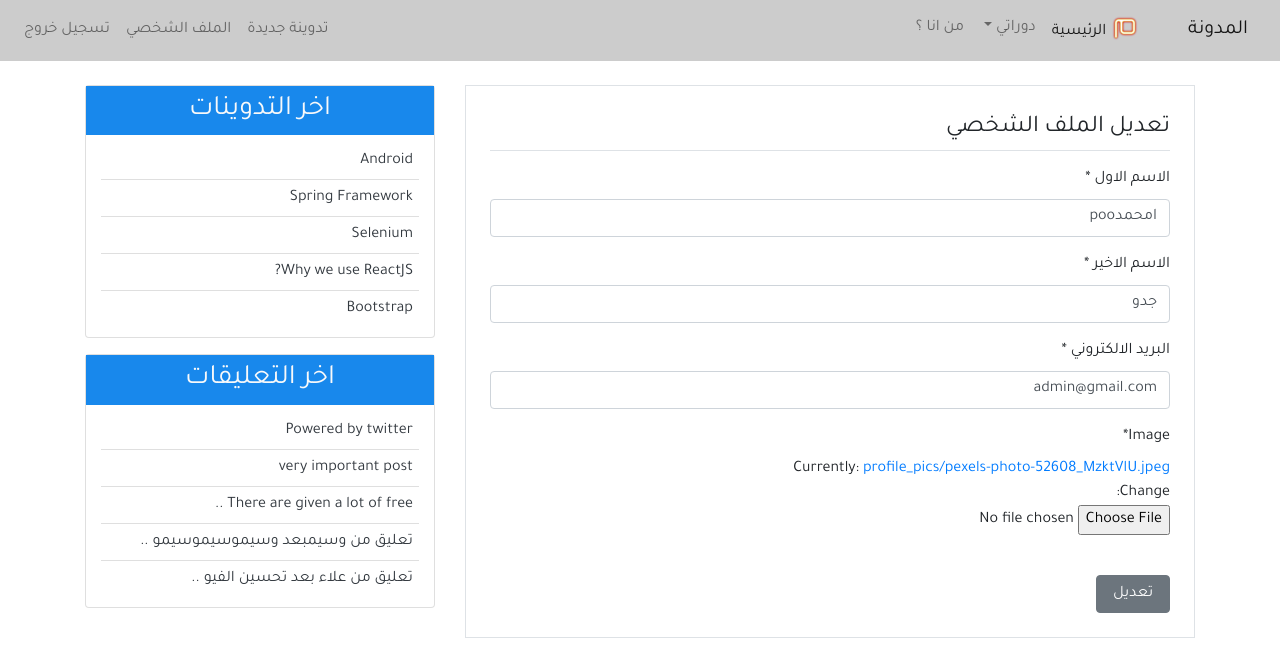
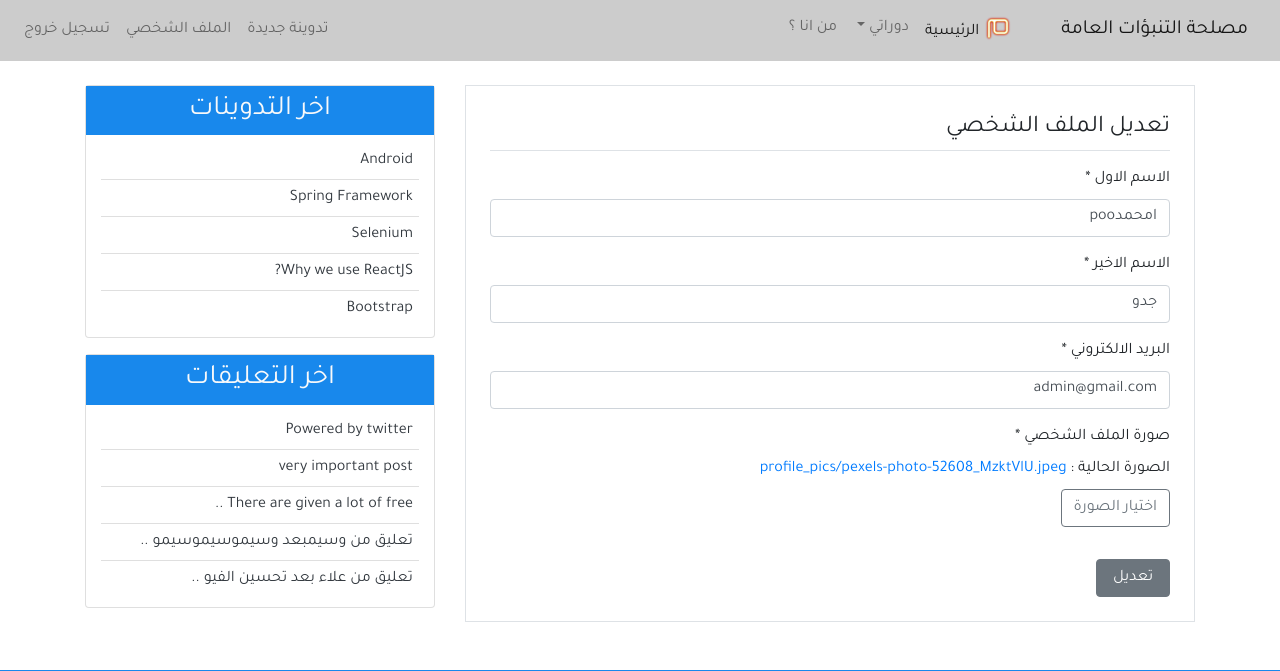
Before and after one commit to mhammed2020/Arabic-Blog-using-django-backend-framework, a Django app: page /profile_update/ in a window 1280 px wide. Shown: the top 671 px of the page. Run offline with Django 3.2, Linux system fonts and the light colour scheme; a user stored in the database is signed in; data comes from the database, SQL or seed files in the repository; both versions use the stored data as it was after the commit; some libraries are stand-ins or nearby versions.

Commit message:
end profile update with login required

```diff
--- a/blog/templates/blog/base.html
+++ b/blog/templates/blog/base.html
@@ -30,7 +30,7 @@
 <header>
  <!-- start navbar  -->
     <nav class="navbar navbar-expand-lg navbar-light bg-light">
-        <a class="navbar-brand" href="#">المدونة </a>
+        <a class="navbar-brand" href="#">مصلحة التنبؤات العامة  </a>
         <button class="navbar-toggler" type="button" data-toggle="collapse" data-target="#navbarSupportedContent" aria-controls="navbarSupportedContent" aria-expanded="false" aria-label="Toggle navigation">
           <span class="navbar-toggler-icon"></span>
         </button>
--- a/user/templates/user/profile_update.html
+++ b/user/templates/user/profile_update.html
@@ -10,11 +10,25 @@
             <div class="border p-4 mb-5 ">
                 <legend class="border-bottom pb-1 mb-3"> تعديل الملف الشخصي </legend>
 
-            <form method="POST">
+            <form method="POST" enctype="multipart/form-data">
               {% csrf_token %}
               {{user_form | crispy}}
-              {{profile_form | crispy}}
+              <!-- {{profile_form | crispy}} -->
+<div>
 
+    <span class="mb-2" style="display: block" >
+
+          صورة الملف الشخصي *
+    </span>
+
+
+    الصورة الحالية : <a href="{{user.profile.image.url}}">{{user.profile.image}}</a>
+    <br>
+    <label for="image" class="btn btn-outline-secondary mt-2">اختيار الصورة</label>
+    <input type="file" name="image" id="image" accept="image/*" style="display: none">
+
+
+</div>
               <input class="btn btn-secondary mt-4" type="submit" value=" تعديل ">
             </form>
 
--- a/user/views.py
+++ b/user/views.py
@@ -101,9 +101,22 @@ def profile(request):
 
 # updae profile /user in views.py
 
+@login_required(login_url='login')
 def profile_update(request):
-    user_form = UserUpdateForm(instance = request.user)
-    profile_form = ProfileUpdateForm(instance = request.user.profile)
+    if request.method =='POST':
+        user_form = UserUpdateForm(request.POST, instance = request.user)
+        profile_form = ProfileUpdateForm(request.POST,
+        request.FILES,instance = request.user.profile)
+        if user_form.is_valid and profile_form.is_valid:
+            user_form.save()
+            profile_form.save()
+
+            messages.success(request,' تم تحديث الملف الشخصي ')
+            return redirect('profile')
+
+    else :
+        user_form = UserUpdateForm(instance = request.user)
+        profile_form = ProfileUpdateForm(instance = request.user.profile)
 
     context = {
         'title' :'تعديل الملف الشخصي',
```
Also changed, not shown: user/templates/user/profile.html (+12 -1 lines), db.sqlite3, media/profile_pics/pexels-photo-1181671.webp (added), media/profile_pics/pexels-photo-171198.jpeg, media/profile_pics/pexels-photo-4709289.jpeg (added), media/profile_pics/pexels-photo-52608_MzktVlU.jpeg (added).
